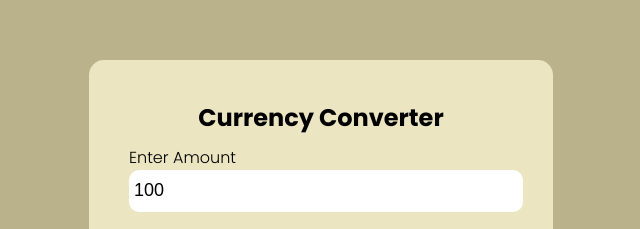
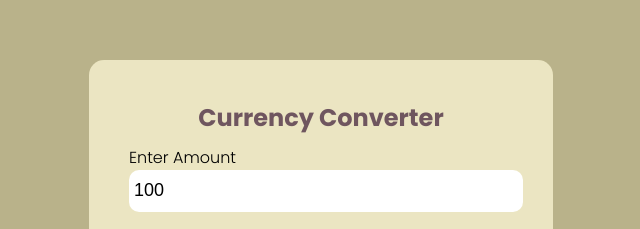
Before and after one commit to dhanush80888/CURRENCY-CONVERTER, a plain HTML site: page index.html in a window 1280 px wide. Shown: the part 171-400 px from the top of the page, without its empty margins (319-959 px from the left). Drawn offline with Linux system fonts and the light colour scheme.

Commit message:
Update style.css

```diff
--- a/style.css
+++ b/style.css
@@ -18,6 +18,7 @@ body {
 }
 .container h2{
     text-align: center;
+    color: #6f565f;
 }
 
 .container {
```
